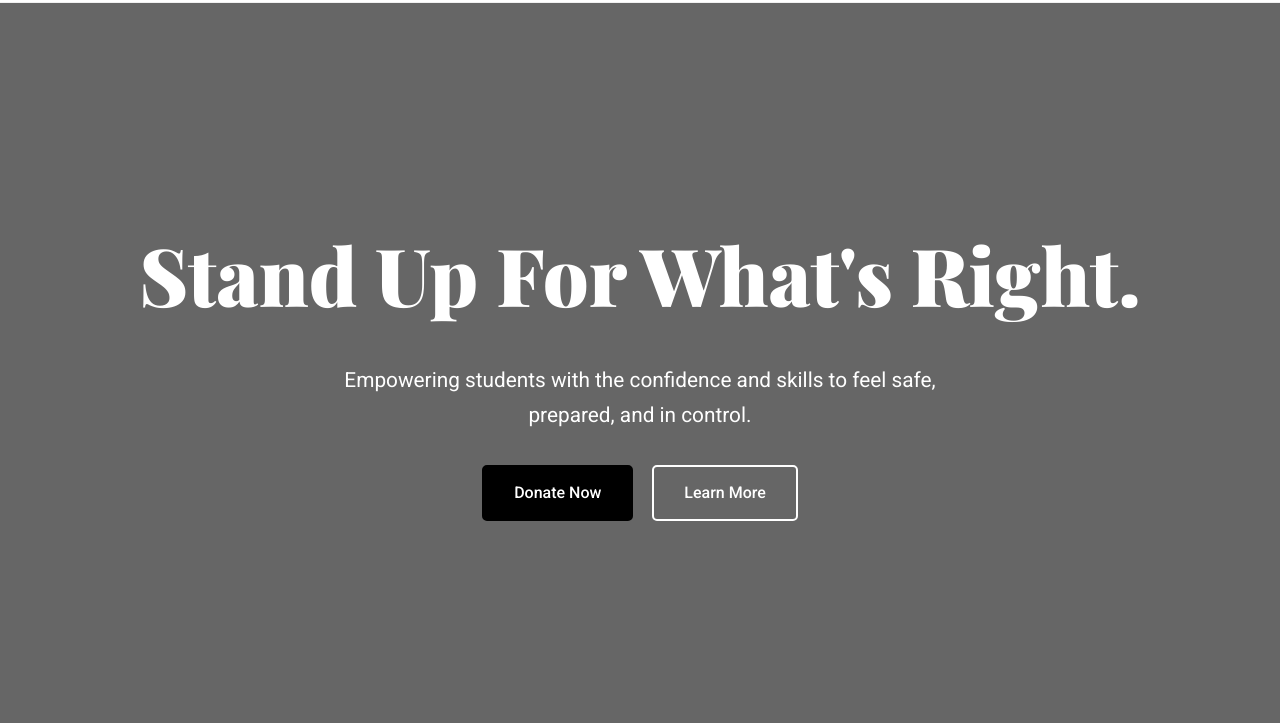
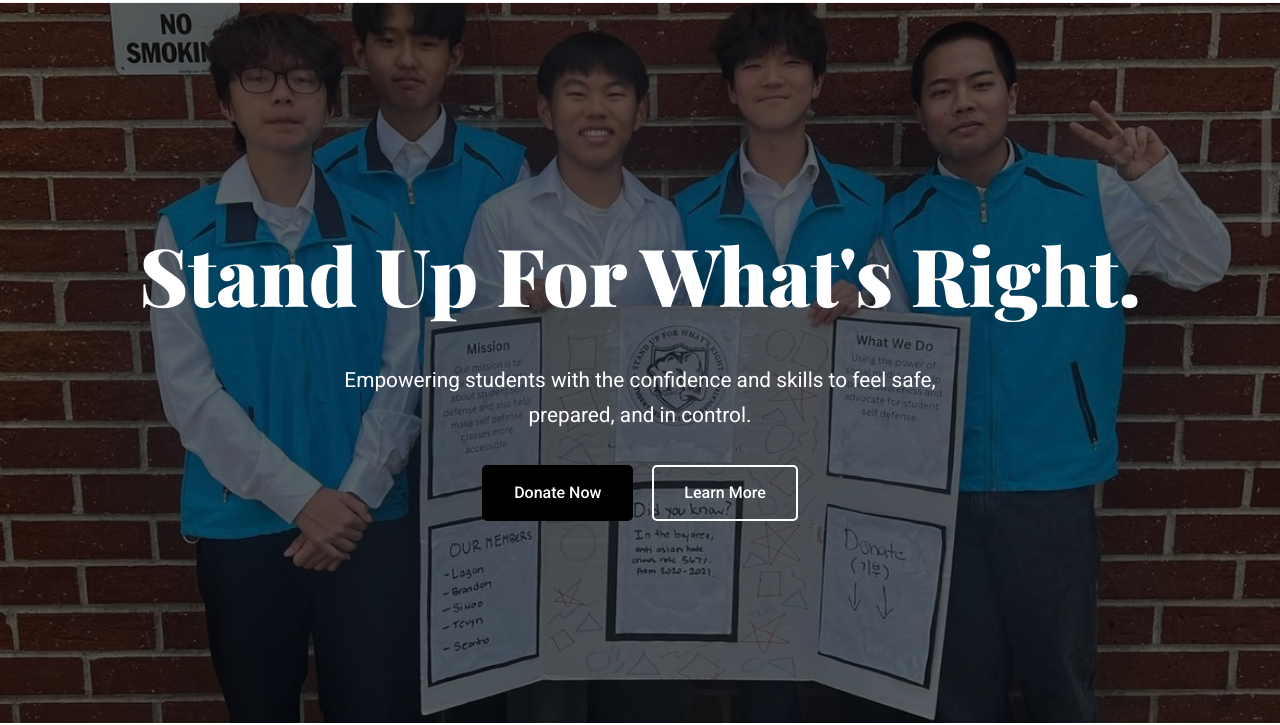
Before and after one commit to seonkim1003/SSDA_Website, a plain HTML site: page index.html in a window 1280 px wide. Shown: the part 115-840 px from the top of the page. Drawn offline with nearby package versions, Linux system fonts and the light colour scheme.

Commit message:
Update style.css

```diff
--- a/style.css
+++ b/style.css
@@ -165,7 +165,7 @@ nav ul li a.active::after {
     text-align: center;
     color: var(--secondary-color);
     position: relative;
-    background-image: url('IMG_8787.jpeg');
+    background-image: url('assets/team/everyone.jpeg');
     background-repeat: no-repeat;
 
     /* --- THE FIX --- */
```
